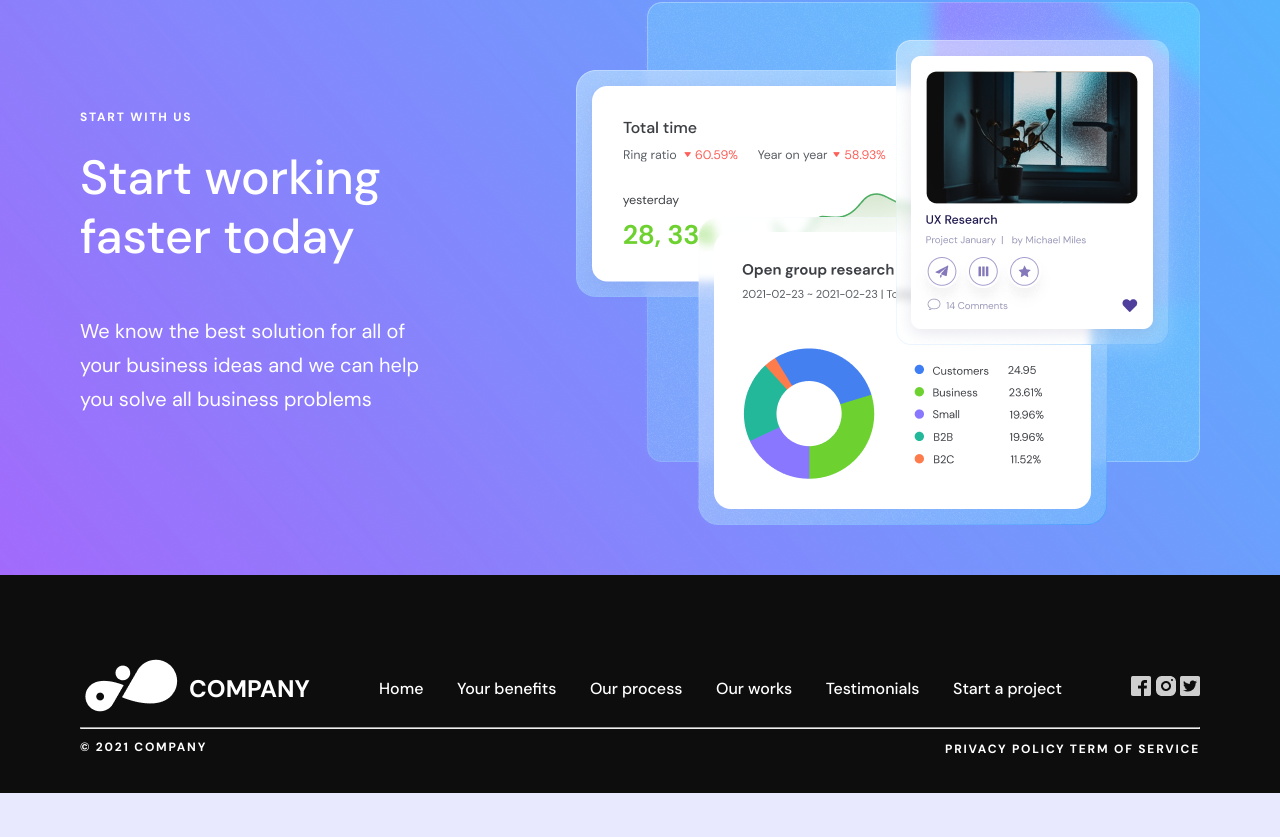
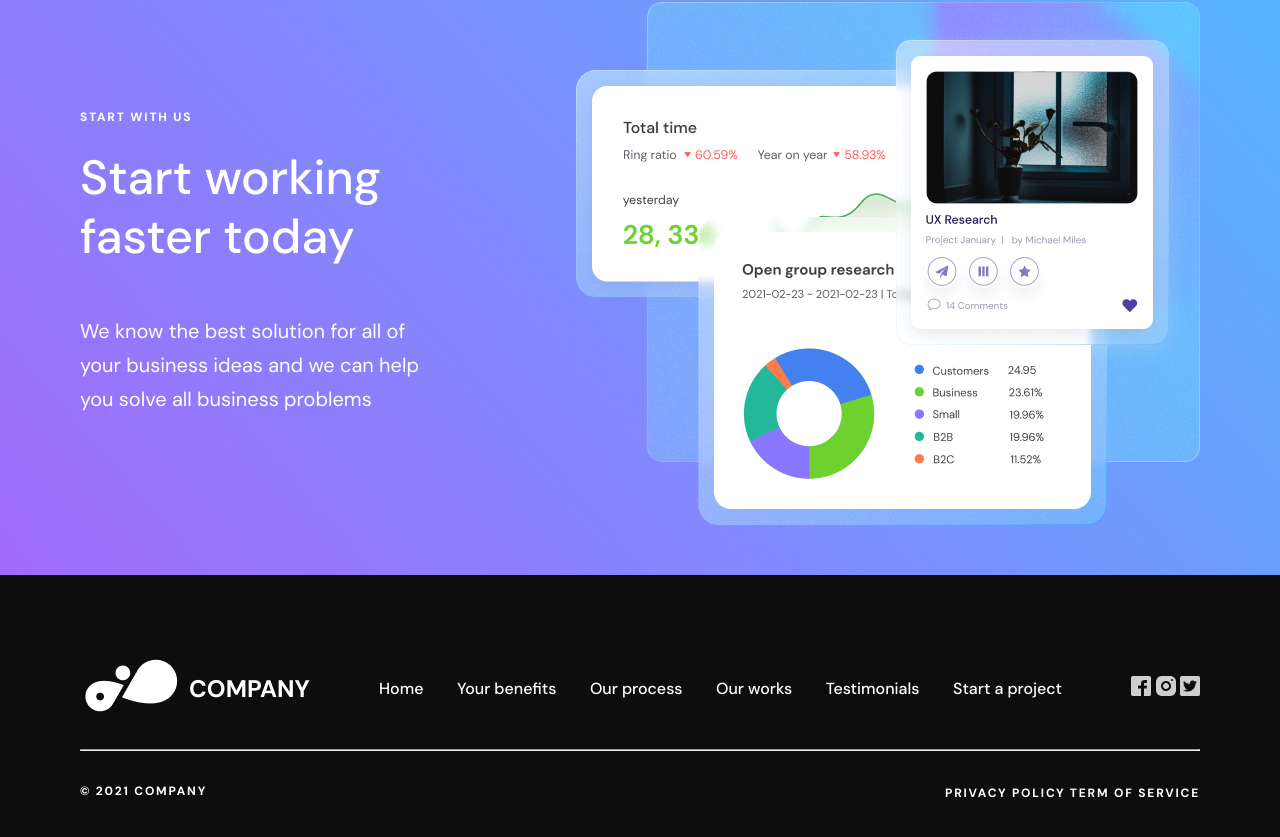
Before and after one commit to Garegin2003/intern_task1, a plain HTML site: page index.html in a window 1280 px wide. Shown: the part 5351-6188 px from the top of the page. Before the commit the page ends 6144 px from the top, so only its background shows below. Drawn offline with Linux system fonts and the light colour scheme.

Commit message:
final version

```diff
--- a/index.html
+++ b/index.html
@@ -240,7 +240,7 @@
     </section>
 
     <footer class="footer">
-      <div class="wrapper wrapper--margin">
+      <div class="wrapper wrapper--margin wrapper--row">
         <div class="wrapper__item">
           <div class="logo logo--small">
             <img class="logo__img" src="./img/logo.png" />
```
